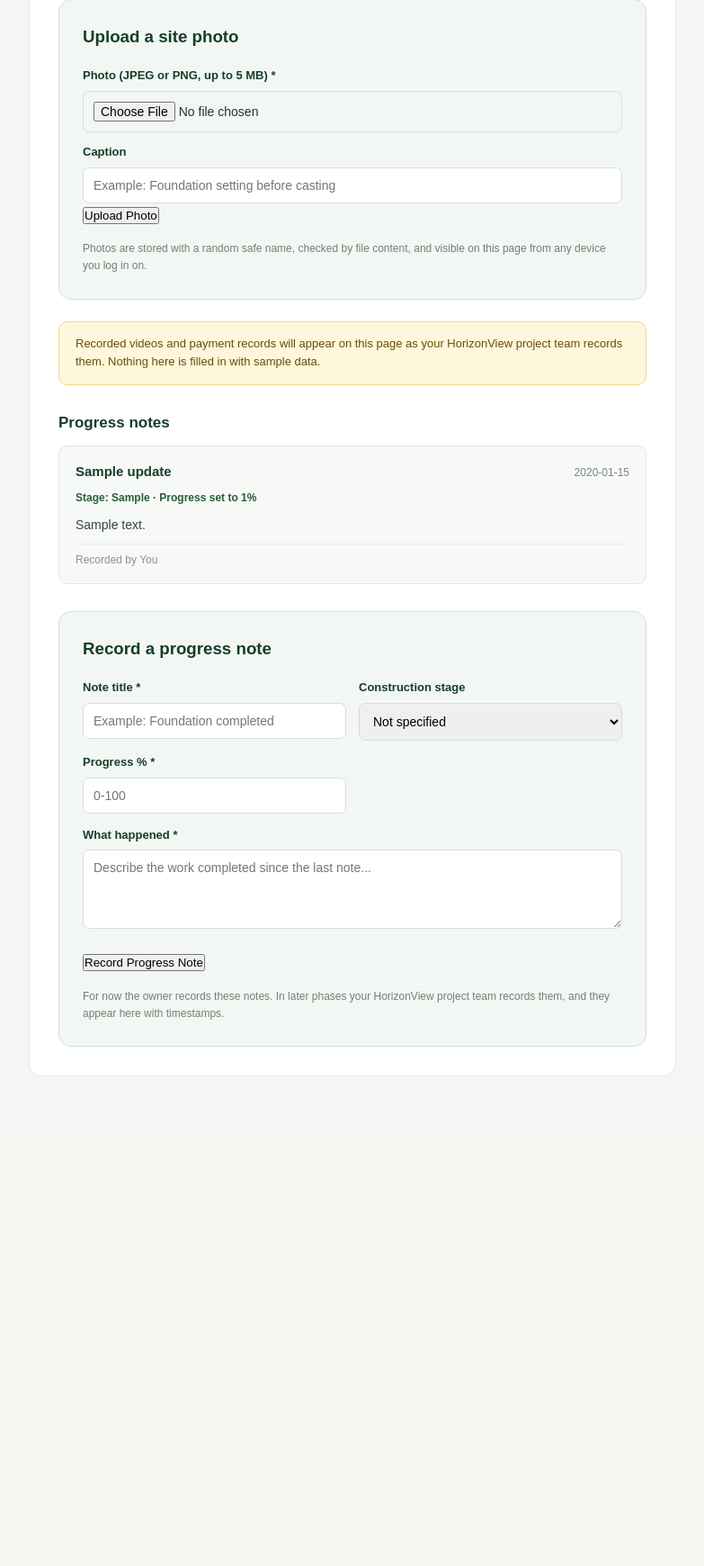
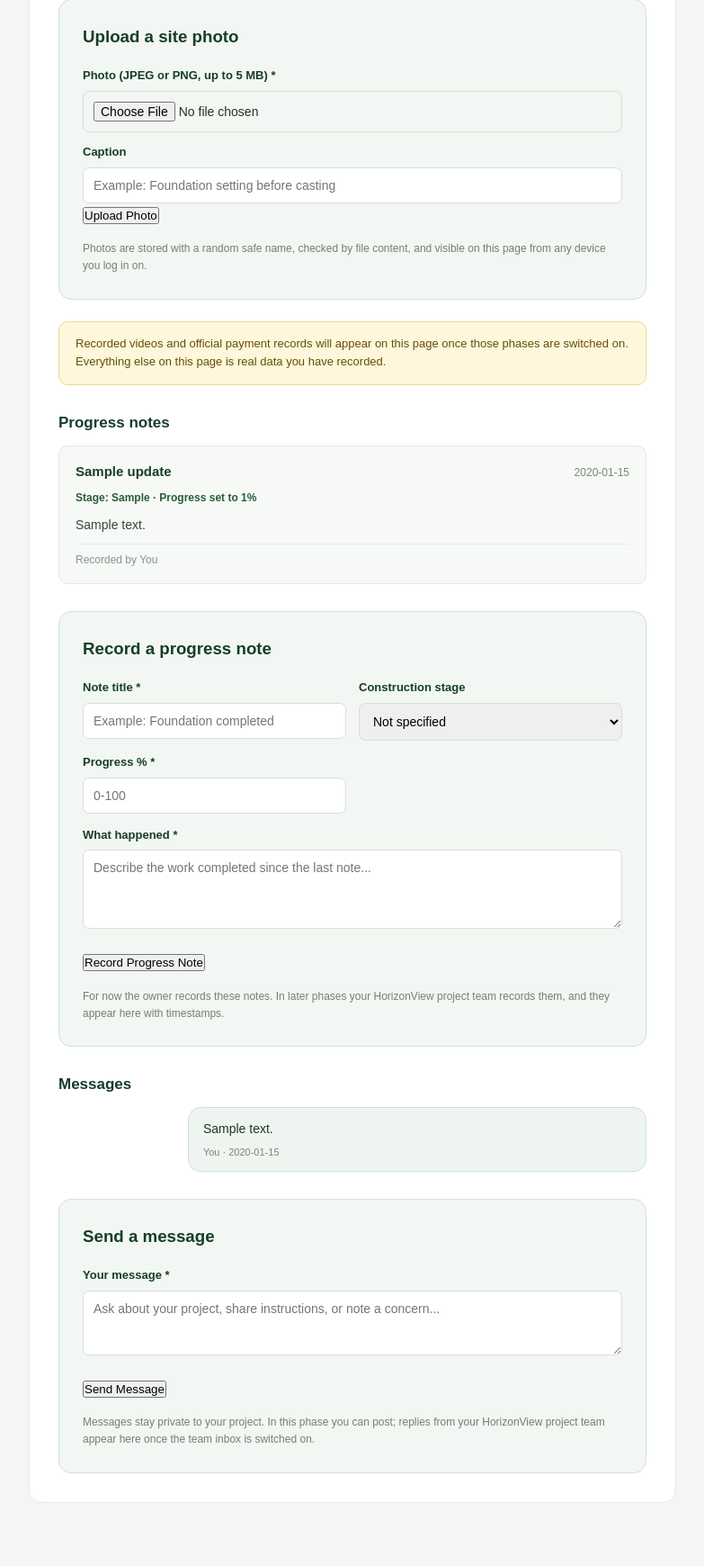
Before and after one commit to codersdream1-blip/Horizonview, a FastAPI app: page /projects/1 in a window 1280 px wide. Shown: the part 1834-3574 px from the top of the page at 90% size, without its empty margins (248-1031 px from the left). Before the commit the page ends 3030 px from the top, so only its background shows below. Run offline with FastAPI, Linux system fonts and the light colour scheme; the visitor is signed in with stand-in values (Sample User, id 1); tables that the repository leaves empty hold one stand-in row (values such as "Sample post").

Commit message:
Add private project message thread
- project_messages table with sender role for future team replies
- POST/GET /api/projects/{id}/messages, owner-only, 1-2000 chars
- Chat-style thread on detail page, oldest first, owner bubbles right
- Honesty note: replies appear once the team inbox phase is switched on
- Pending-note narrowed to videos and payment records
- 53 passing tests

```diff
--- a/db.py
+++ b/db.py
@@ -76,6 +76,17 @@ CREATE TABLE IF NOT EXISTS project_expenses (
     amount_ghs REAL NOT NULL,
     category TEXT NOT NULL,
     spent_on TEXT NOT NULL,
+    created_at TEXT NOT NULL
+);
+
+-- Private message thread between the project owner and the
+-- HorizonView team. Owner posts now; team replies arrive later.
+CREATE TABLE IF NOT EXISTS project_messages (
+    id INTEGER PRIMARY KEY AUTOINCREMENT,
+    project_id INTEGER NOT NULL REFERENCES projects(id),
+    sender_id INTEGER NOT NULL REFERENCES users(id),
+    sender_role TEXT NOT NULL DEFAULT 'owner',
+    body TEXT NOT NULL,
     created_at TEXT NOT NULL
 );
 """
@@ -260,3 +271,30 @@ def get_expenses_for_project(project_id: int) -> list[dict]:
             (project_id,),
         ).fetchall()
         return [dict(row) for row in rows]
+
+
+def create_message(
+    project_id: int,
+    sender_id: int,
+    sender_role: str,
+    body: str,
+) -> int:
+    now = datetime.now(timezone.utc).isoformat()
+    with get_connection() as conn:
+        cursor = conn.execute(
+            "INSERT INTO project_messages (project_id, sender_id, "
+            "sender_role, body, created_at) VALUES (?, ?, ?, ?, ?)",
+            (project_id, sender_id, sender_role, body, now),
+        )
+        return cursor.lastrowid
+
+
+def get_messages_for_project(project_id: int) -> list[dict]:
+    # Chat order: oldest first, so the thread reads like a conversation.
+    with get_connection() as conn:
+        rows = conn.execute(
+            "SELECT * FROM project_messages WHERE project_id = ? "
+            "ORDER BY created_at ASC, id ASC",
+            (project_id,),
+        ).fetchall()
+        return [dict(row) for row in rows]
--- a/main.py
+++ b/main.py
@@ -171,6 +171,11 @@ def project_detail(project_id: int, request: Request):
     expenses = [projects.display_expense(e) for e in raw_expenses]
     expense_summary = projects.expense_summary(project, raw_expenses)
 
+    messages = [
+        projects.display_message(m, owner_id=user["id"])
+        for m in db.get_messages_for_project(project_id)
+    ]
+
     return templates.TemplateResponse(
         request=request,
         name="project_detail.html",
@@ -180,6 +185,7 @@ def project_detail(project_id: int, request: Request):
             "photos": photos,
             "expenses": expenses,
             "expense_summary": expense_summary,
+            "messages": messages,
             "categories": projects.EXPENSE_CATEGORIES,
             "today": date.today().isoformat(),
             "stages": projects.STAGES,
--- a/projects.py
+++ b/projects.py
@@ -449,6 +449,78 @@ async def add_expense(project_id: int, request: Request):
     )
 
 
+def display_message(message: dict, owner_id: int) -> dict:
+    message = dict(message)
+    message["time_display"] = message["created_at"][:16].replace("T", " ")
+    message["sender_display"] = (
+        "You" if message["sender_id"] == owner_id
+        else "HorizonView team"
+    )
+    return message
+
+
+@router.post("/projects/{project_id}/messages")
+async def post_message(project_id: int, request: Request):
+    user = get_current_user(request)
+    if not user:
+        return JSONResponse(
+            {"ok": False, "message": "Log in first."}, status_code=401
+        )
+
+    project = db.get_project_by_id(project_id)
+    if not project or project["owner_id"] != user["id"]:
+        return JSONResponse(
+            {"ok": False, "message": "Project not found."}, status_code=404
+        )
+
+    try:
+        data = await request.json()
+    except Exception:
+        return bad_request("Send the request as JSON data.")
+
+    if not isinstance(data, dict):
+        return bad_request("Send the request as JSON data.")
+
+    body = str(data.get("body", "")).strip()
+    if not 1 <= len(body) <= 2000:
+        return bad_request(
+            "Write your message (1 to 2000 characters).",
+            {"body": "Write your message (1 to 2000 characters)."},
+        )
+
+    db.create_message(
+        project_id=project_id,
+        sender_id=user["id"],
+        sender_role="owner",
+        body=body,
+    )
+
+    return JSONResponse(
+        {"ok": True, "message": "Message sent."}, status_code=201
+    )
+
+
+@router.get("/projects/{project_id}/messages")
+async def get_messages(project_id: int, request: Request):
+    user = get_current_user(request)
+    if not user:
+        return JSONResponse(
+            {"ok": False, "message": "Log in first."}, status_code=401
+        )
+
+    project = db.get_project_by_id(project_id)
+    if not project or project["owner_id"] != user["id"]:
+        return JSONResponse(
+            {"ok": False, "message": "Project not found."}, status_code=404
+        )
+
+    messages = [
+        display_message(m, owner_id=user["id"])
+        for m in db.get_messages_for_project(project_id)
+    ]
+    return {"ok": True, "messages": messages}
+
+
 @router.get("/projects/{project_id}/expenses")
 async def get_expenses(project_id: int, request: Request):
     user = get_current_user(request)
--- a/templates/project_detail.html
+++ b/templates/project_detail.html
@@ -369,6 +369,45 @@
             white-space: nowrap;
         }
 
+        .msg-thread {
+            margin-top: 12px;
+        }
+
+        .msg-bubble {
+            max-width: 78%;
+            border-radius: 14px;
+            padding: 12px 16px;
+            margin-bottom: 10px;
+        }
+
+        .msg-owner {
+            background: #eef4ef;
+            border: 1px solid #cfe3d5;
+            margin-left: auto;
+            text-align: left;
+        }
+
+        .msg-team {
+            background: #f7f9f6;
+            border: 1px solid #e2e8e3;
+            margin-right: auto;
+        }
+
+        .msg-body {
+            color: #203629;
+            font-size: 14px;
+            line-height: 1.6;
+            margin: 0;
+            white-space: pre-wrap;
+            word-break: break-word;
+        }
+
+        .msg-meta {
+            margin-top: 6px;
+            font-size: 11px;
+            color: #7b867e;
+        }
+
         @media (max-width: 620px) {
             .add-update-box .grid-2 {
                 grid-template-columns: 1fr;
@@ -602,9 +641,9 @@
             </section>
 
             <div class="pending-note">
-                Recorded videos and payment records will appear on this
-                page as your HorizonView project team records them.
-                Nothing here is filled in with sample data.
+                Recorded videos and official payment records will appear on
+                this page once those phases are switched on. Everything else
+                on this page is real data you have recorded.
             </div>
 
             <h2 class="progress-heading">Progress notes</h2>
@@ -674,6 +713,42 @@
                     For now the owner records these notes. In later phases
                     your HorizonView project team records them, and they
                     appear here with timestamps.
+                </p>
+            </section>
+
+            <h2 class="progress-heading">Messages</h2>
+
+            {% if messages %}
+            <section class="msg-thread">
+                {% for m in messages %}
+                <div class="msg-bubble msg-owner">
+                    <p class="msg-body">{{ m.body }}</p>
+                    <div class="msg-meta">{{ m.sender_display }} · {{ m.time_display }}</div>
+                </div>
+                {% endfor %}
+            </section>
+            {% else %}
+            <p class="update-empty">
+                No messages yet. Send the first one below.
+            </p>
+            {% endif %}
+
+            <section class="add-update-box">
+                <h3>Send a message</h3>
+
+                <form id="messageForm">
+                    <label for="msgBody">Your message *</label>
+                    <textarea id="msgBody" rows="3" maxlength="2000"
+                              placeholder="Ask about your project, share instructions, or note a concern..."></textarea>
+
+                    <button type="submit" class="project-submit">Send Message</button>
+                    <p id="messageMsg" class="form-msg" role="status" aria-live="polite"></p>
+                </form>
+
+                <p class="note-explain">
+                    Messages stay private to your project. In this phase you
+                    can post; replies from your HorizonView project team
+                    appear here once the team inbox is switched on.
                 </p>
             </section>
         </section>
@@ -845,6 +920,51 @@
                 expenseButton.disabled = false;
             }
         });
+
+        const messageForm = document.getElementById("messageForm");
+        const messageMsg = document.getElementById("messageMsg");
+        const messageButton = messageForm.querySelector("button[type=submit]");
+
+        messageForm.addEventListener("submit", async function (event) {
+            event.preventDefault();
+
+            messageButton.disabled = true;
+            messageMsg.textContent = "Sending...";
+
+            const projectId = window.location.pathname.split("/")[2];
+            const values = {
+                body: document.getElementById("msgBody").value.trim()
+            };
+
+            try {
+                const response = await fetch(`/api/projects/${projectId}/messages`, {
+                    method: "POST",
+                    headers: { "Content-Type": "application/json" },
+                    body: JSON.stringify(values)
+                });
+
+                if (response.status === 401) {
+                    window.location.href = "/login.html";
+                    return;
+                }
+
+                let data = null;
+                try { data = await response.json(); } catch (e) { data = null; }
+
+                if (response.ok) {
+                    window.location.reload();
+                    return;
+                }
+
+                messageMsg.textContent = (data && data.message) ||
+                    "Sending failed. Please try again.";
+            } catch (networkError) {
+                messageMsg.textContent =
+                    "Could not reach the HorizonView server. Make sure it is running.";
+            } finally {
+                messageButton.disabled = false;
+            }
+        });
     </script>
 
 </body>
```
Also changed, not shown: tests/test_projects.py (+57 -0 lines).
